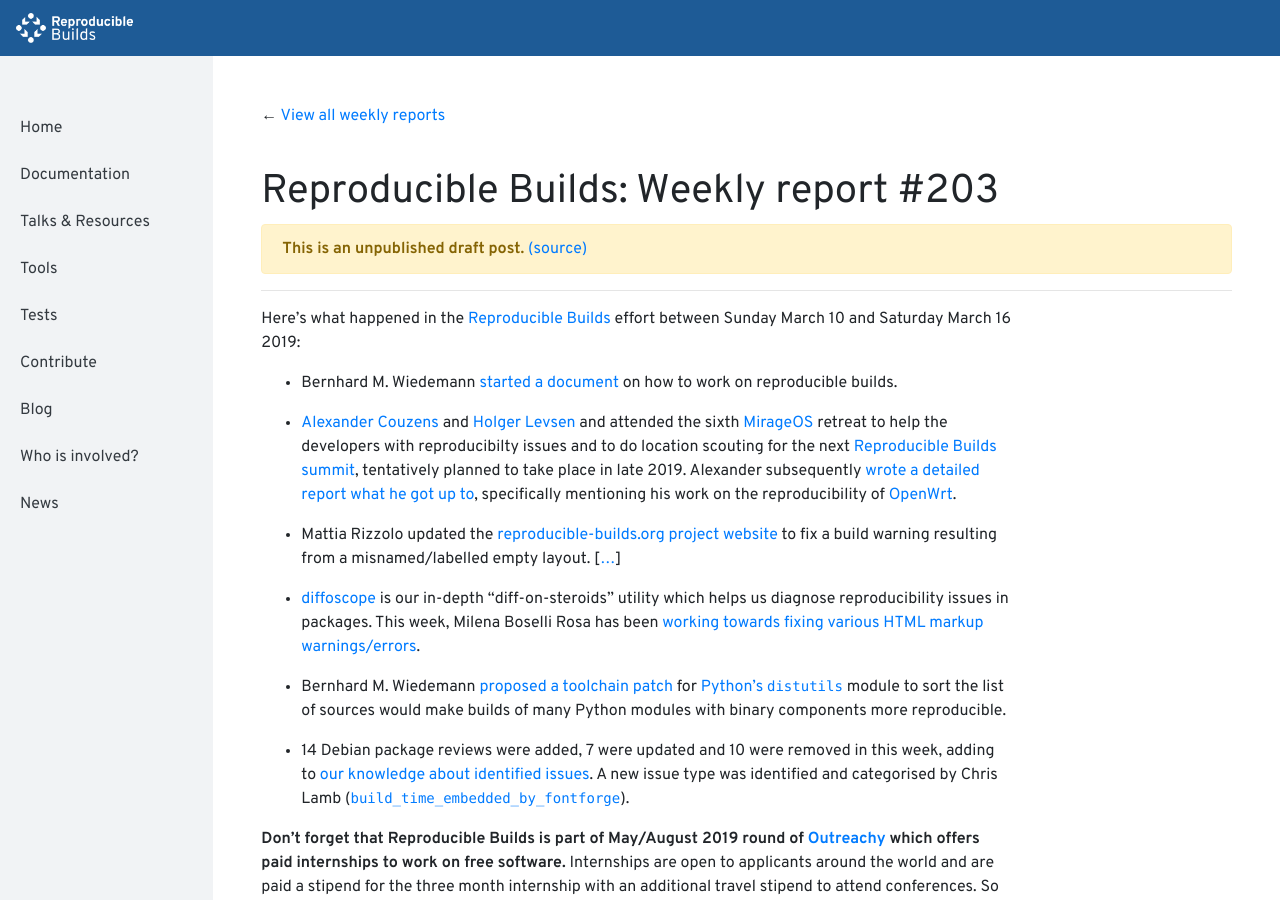
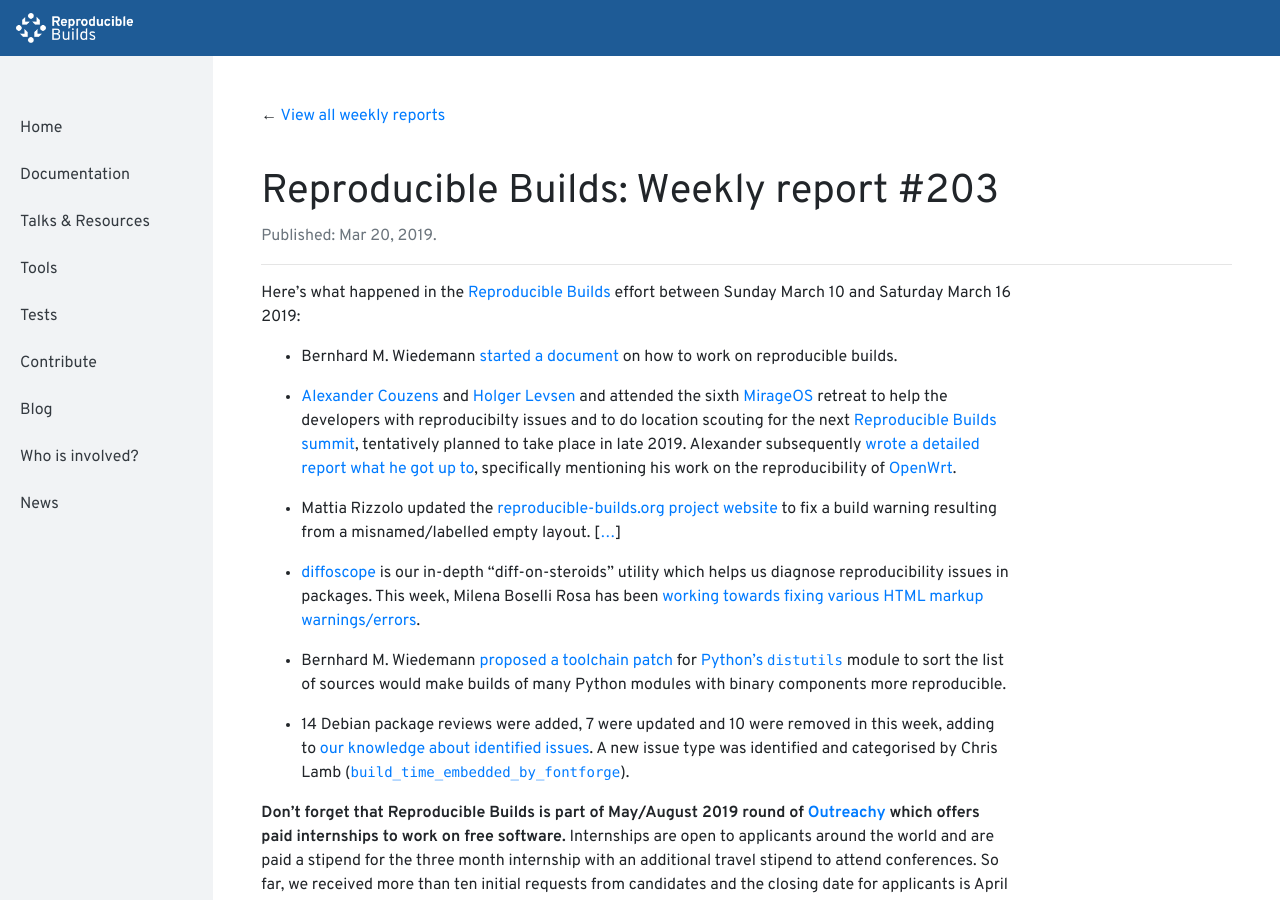
Before and after one commit to prototypefund/reproducible-website, a Jekyll site: the page built from _blog/posts/203.md, in a window 1280 px wide and 900 px high. Built offline with Jekyll 4.4.1, drawn with Linux system fonts in a browser that asks for light colours.

Commit message:
published as https://reproducible-builds.org/blog/posts/203/

```diff
--- a/_blog/posts/203.md
+++ b/_blog/posts/203.md
@@ -1,6 +1,7 @@
 ---
 layout: new/blog
 week: 203
+published: 2019-03-20 12:51:12
 ---
 
 Here's what happened in the [Reproducible Builds](https://reproducible-builds.org) effort between Sunday March 10 and Saturday March 16 2019:
```
